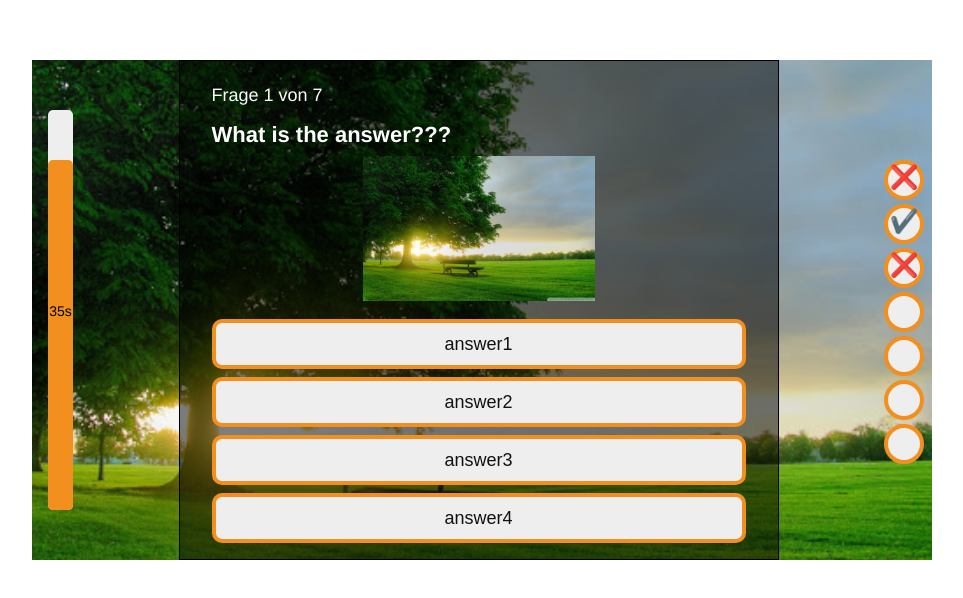
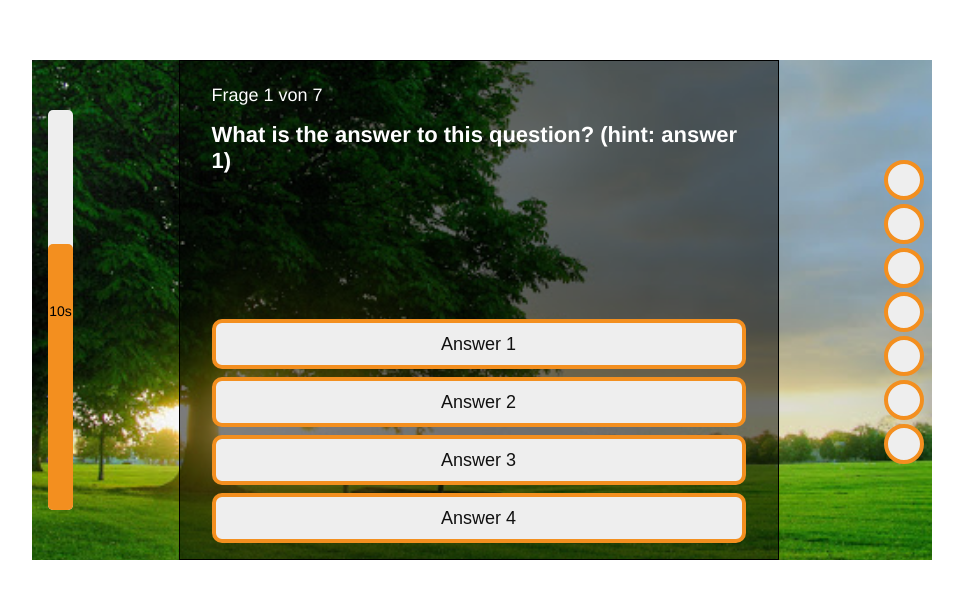
Before and after one commit to JSTech2020/group_c, a React (Create React App) app in the folder quiz/: page / in a window 1280 px wide. Shown: the part 140-738 px from the top of the page, without its empty margins (158-1121 px from the left). Built offline with nearby package versions, Linux system fonts and the light colour scheme.

Commit message:
Add mock questions and timer functionality.

```diff
--- a/quiz/src/components/AnswerButtons.js
+++ b/quiz/src/components/AnswerButtons.js
@@ -2,13 +2,13 @@ import React from 'react';
 import QuizButton from './QuizButton';
 import './AnswerButtons.css';
 
-function AnswerButtons() {
-  const answers = ["answer1", "answer2", "answer3", "answer4"];
+function AnswerButtons({ answers, onClick }) {
 
-  const buttons = answers.map(answer =>
+  const buttons = answers.map((answer, index) =>
     <QuizButton
-      key={answer}
+      key={index}
       text={answer}
+      onClick={() => onClick(index)}
     ></QuizButton>
   );
 
--- a/quiz/src/components/QuizButton.js
+++ b/quiz/src/components/QuizButton.js
@@ -1,10 +1,10 @@
 import React from 'react';
 import "./QuizButton.css";
 
-function QuizButton(props) {
+function QuizButton({ text, onClick }) {
   return (
-    <button className="quiz-button">
-      {props.text}
+    <button className="quiz-button" onClick={onClick}>
+      {text}
     </button>
   );
 }
--- a/quiz/src/components/QuizQuestionImageView.js
+++ b/quiz/src/components/QuizQuestionImageView.js
@@ -2,12 +2,16 @@ import React from 'react';
 import QuizQuestionView from './QuizQuestionView';
 import './QuizQuestionImageView.css';
 
-import imgDemo from './../images/nature.jpg'; // import demo
-
-function QuizQuestionImageView() {
+function QuizQuestionImageView({ question, questionCount, questionIndex, onClick }) {
+  const imageSrc = `./../images/${question.image}`;
   return (
-    <QuizQuestionView>
-      <img src={imgDemo} alt="Demo"></img>
+    <QuizQuestionView
+      question={question}
+      questionCount={questionCount}
+      questionIndex={questionIndex}
+      onClick={onClick}
+    >
+      <img src={imageSrc} alt="Demo"></img>
     </QuizQuestionView>
   );
 }
--- a/quiz/src/components/QuizQuestionView.js
+++ b/quiz/src/components/QuizQuestionView.js
@@ -2,26 +2,23 @@ import React from 'react';
 import AnswerButtons from './AnswerButtons';
 import "./QuizQuestionView.css";
 
-function QuizQuestionView({ children }) {
-  const question = "What is the answer???";
-  const qNo = 1;
-  const qAll = 7;
+function QuizQuestionView({ question, questionCount, questionIndex, children, onClick }) {
   return (
     <div className="quiz-question-view">
       <div className="quiz-question-content">
         <div className="question-area">
           <div className="question-index">
-            Frage {qNo} von {qAll}
+            Frage {questionIndex} von {questionCount}
           </div>
           <div className="the-question">
-            {question}
+            {question.question}
           </div>
         </div>
         <div className="media-area">
           {children}
         </div>
         <div className="answer-buttons-area">
-          <AnswerButtons></AnswerButtons>
+          <AnswerButtons onClick={onClick} answers={question.answers}></AnswerButtons>
         </div>
       </div>
     </div>
--- a/quiz/src/components/QuizView.js
+++ b/quiz/src/components/QuizView.js
@@ -1,20 +1,82 @@
-import React from 'react';
+import React, { useState } from 'react';
+import "./QuizView.css";
 import TimerBar from './TimerBar';
 import QuizQuestionView from './QuizQuestionView';
 import QuizQuestionImageView from './QuizQuestionImageView';
-import "./QuizView.css";
 import AnswerCircles from './AnswerCircles';
+import { mockDataQuestions } from "./../mockDataQuestions";
 
 function QuizView() {
-  const results = [false, true, false, null, null, null, null];
+  const questions = mockDataQuestions;
+  const [userAnswers, setUserAnswers] = useState(mockDataQuestions.map(() => null));
+  const [questionIndex, setQuestionIndex] = useState(0);
+  const [resetTimer, setResetTimer] = useState(false);
+
+  const currentQuestion = questions[questionIndex];
+
+  // Callback for when the user clicks on an answer
+  const userSelectAnswer = (answerNumber) => {
+    // Update the users answers
+    const newAnswers = userAnswers.map((answer, index) => {
+      if (index === questionIndex) return answerNumber;
+      else return answer;
+    })
+    setUserAnswers(newAnswers);
+
+    // Update question index
+    setQuestionIndex(questionIndex + 1);
+
+    // Reset the timer
+    setResetTimer(true);
+  }
+
+  // Callback for reseting the reset timer variable :)
+  const resetTimerCallback = () => setResetTimer(false);
+
+
+  const results = userAnswers.map((quizAnswer, index) => {
+    if (quizAnswer === null) return null;
+    return questions[index].correctAnswer === quizAnswer;
+  });
+
+  // (could move QuizQuestionImageView to the same component...?)
+  let currentQuestionView;
+  if (currentQuestion.image) {
+    currentQuestionView = (
+      <QuizQuestionImageView
+        question={currentQuestion}
+        questionCount={questions.length}
+        questionIndex={questionIndex + 1}
+        onClick={userSelectAnswer}
+      ></QuizQuestionImageView>
+    );
+  } else {
+    currentQuestionView = (
+      <QuizQuestionView
+        question={currentQuestion}
+        questionCount={questions.length}
+        questionIndex={questionIndex + 1}
+        onClick={userSelectAnswer}
+      >
+      </QuizQuestionView>
+    );
+  }
+
   return (
     <div className="quiz-view">
-      <TimerBar fullTime={40}></TimerBar>
-      {/* <QuizQuestionView></QuizQuestionView> */}
-      <QuizQuestionImageView></QuizQuestionImageView>
+      <TimerBar
+        fullTime={15}
+        resetTimer={resetTimer}
+        resetTimerCallback={resetTimerCallback}
+        timeOutCallback={() => userSelectAnswer(-1)}
+      ></TimerBar>
+      { currentQuestionView }
       <AnswerCircles answersCorrect={results}></AnswerCircles>
     </div>
   );
 }
 
+
+
+
 export default QuizView;
--- a/quiz/src/components/TimerBar.css
+++ b/quiz/src/components/TimerBar.css
@@ -23,6 +23,10 @@
   z-index: 1;
 }
 
+.timer-bar .over-bar.running-out {
+  background-color: rgb(190, 0, 0);
+}
+
 .timer-bar .bar-text {
   position: absolute;
   left: 0px;
--- a/quiz/src/components/TimerBar.js
+++ b/quiz/src/components/TimerBar.js
@@ -1,21 +1,40 @@
 import React, { useState, useEffect } from 'react';
 import './TimerBar.css';
 
-function TimerBar({ fullTime }) {
+function TimerBar({ fullTime, resetTimer, resetTimerCallback, timeOutCallback }) {
   const [ time, setTime ] = useState(fullTime);
+
+
   const fullHeight = 400; // The bar is 400px high - TODO; Use refs?
   const height = Math.floor(time / fullTime * fullHeight);
 
   useEffect(() => {
-    const timerId = setInterval(() => setTime(Math.max(time - 1, 0)), 1000);
-    return () => clearInterval(timerId);
+    if (time > 0) {
+      const timerId = setInterval(() => {
+        const newTime = Math.max(time - 1, 0);
+        if (newTime === 0) {
+          timeOutCallback();
+        }
+        setTime(newTime);
+      }, 1000);
+      return () => clearInterval(timerId);
+    }
   });
+
+  useEffect(() => {
+    if (resetTimer) {
+      setTime(fullTime);
+      resetTimerCallback();
+    }
+  }, [resetTimer, fullTime, resetTimerCallback]);
+
+  const runningOut = time <= 5 ? 'running-out' : '';
 
   return (
     <div className="timer-bar">
       <div className="under-bar">
         <div className="bar-text">{ time }s</div>
-        <div className="over-bar" style={{height: height + 'px'}}></div>
+        <div className={"over-bar " + runningOut } style={{height: height + 'px'}}></div>
       </div>
     </div>
   );
--- /dev/null
+++ b/quiz/src/mockDataQuestions.js
@@ -0,0 +1,80 @@
+export const mockDataQuestions = [
+  {
+    question: "What is the answer to this question? (hint: answer 1)",
+    answers: [
+      "Answer 1",
+      "Answer 2",
+      "Answer 3",
+      "Answer 4",
+    ],
+    correctAnswer: 0,
+    userAnswered: null,
+  },
+  {
+    question: "What is the color of the sun?",
+    answers: [
+      "green",
+      "blue",
+      "yellow",
+      "black",
+    ],
+    correctAnswer: 2,
+    userAnswered: null,
+  },
+  {
+    question: "How cool is this quiz?",
+    answers: [
+      "Cool",
+      "Cooler",
+      "Very cool",
+      "The coolest",
+    ],
+    correctAnswer: 3,
+    userAnswered: null,
+  },
+  {
+    question: "Who wrote War and Peace?",
+    answers: [
+      "Oscar Wilde",
+      "Leo Tolstoy",
+      "Victor Hugo",
+      "William Shakespeare",
+    ],
+    correctAnswer: 1,
+    userAnswered: null,
+  },
+  {
+    question: "...?",
+    answers: [
+      "Correct!",
+      "...",
+      "...",
+      "...",
+    ],
+    correctAnswer: 0,
+    userAnswered: null,
+  },
+  {
+    question: "What is on this picture?",
+    image: 'nature.jpg',
+    answers: [
+      "Computers",
+      "Animals",
+      "People",
+      "Nature",
+    ],
+    correctAnswer: 3,
+    userAnswered: null,
+  },
+  {
+    question: "Is this the last question?",
+    answers: [
+      "No",
+      "No",
+      "Yes",
+      "No",
+    ],
+    correctAnswer: 2,
+    userAnswered: null,
+  },
+];
```
